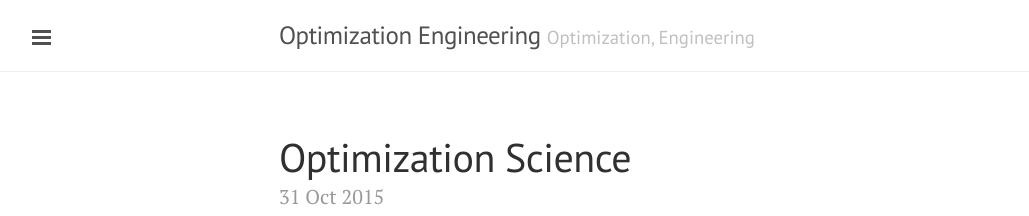
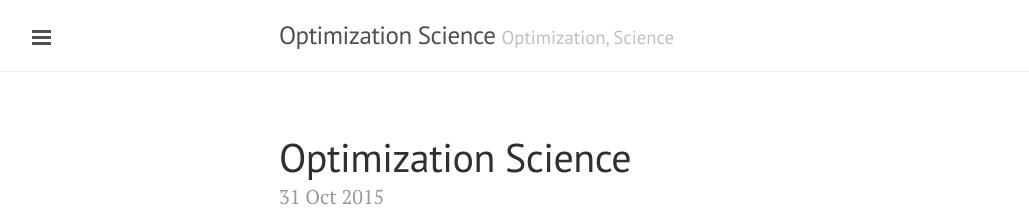
Before and after one commit to Amuwa/Amuwa.github.io, a Jekyll site: the page built from index.html, in a window 1280 px wide. Shown: the top 216 px of the page, without its empty margins (1-1030 px from the left). Built offline with Jekyll 4.4.1, drawn with Linux system fonts in a browser that asks for light colours; formulas are drawn with MathJax 3; the list of posts is cut into pages by our own code.

Commit message:
Update _config.yml

```diff
--- a/_config.yml
+++ b/_config.yml
@@ -2,7 +2,7 @@ excerpt_separator: ""
 pygments: true
 markdown: kramdown
 url: http://Amuwa.github.io
-title: Optimization Engineering
-tagline: Optimization, Engineering
-description: To Optimize in Engineering Style
+title: Optimization Science
+tagline: Optimization, Science
+description: To Optimize in a Scientific Style
 paginate: 5
```
